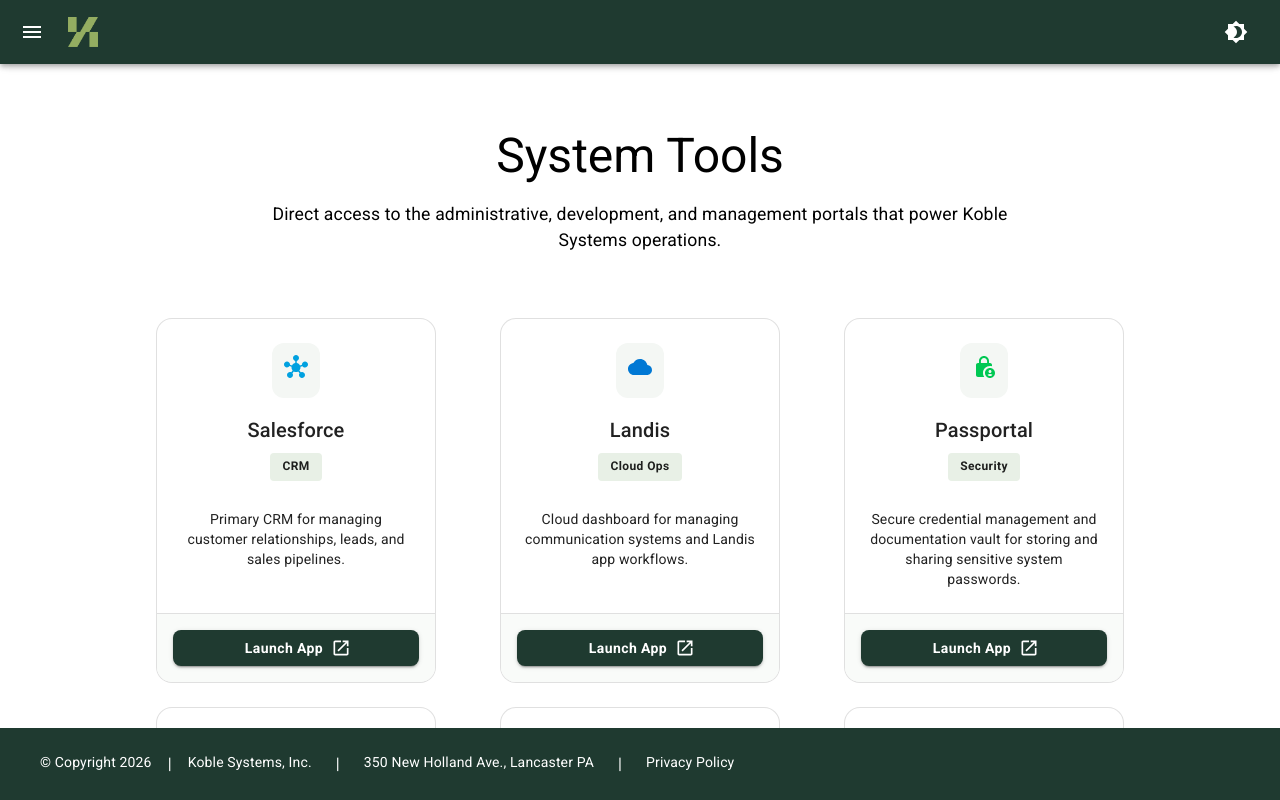
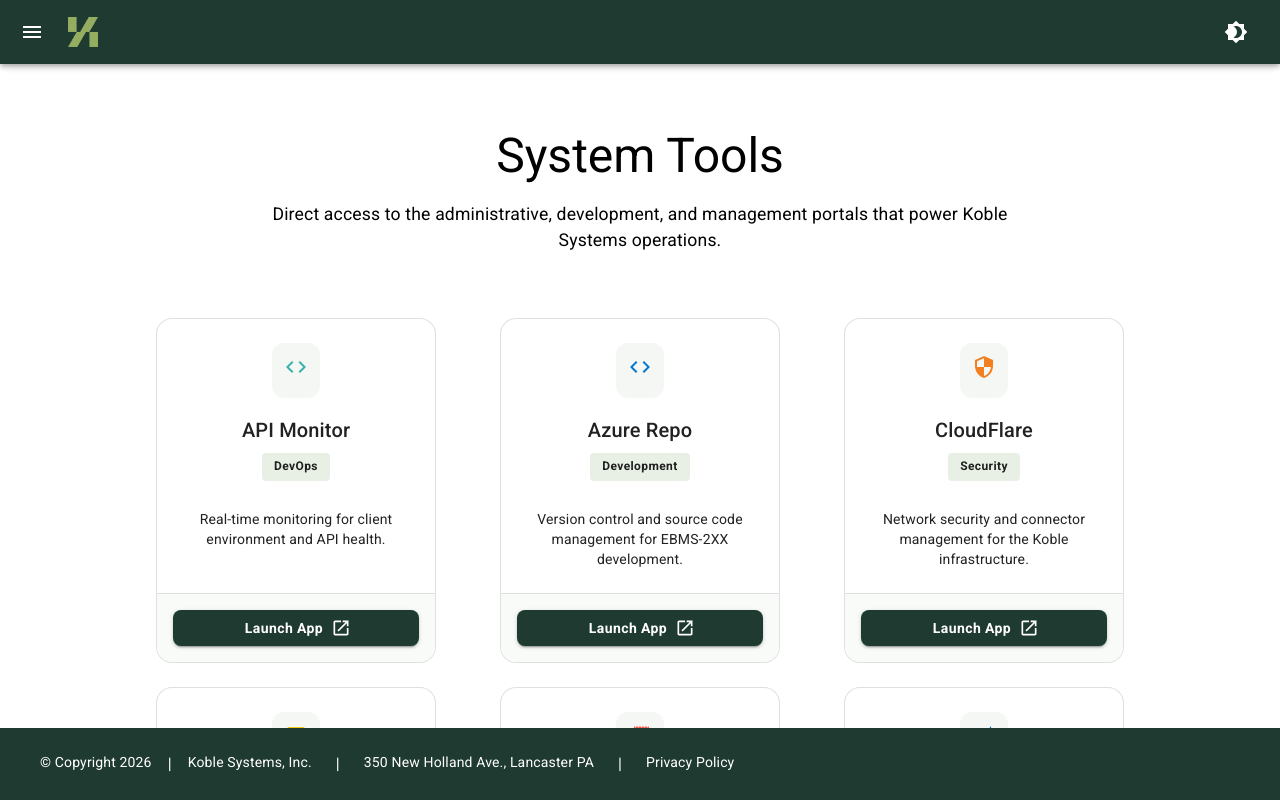
Before and after one commit to mevans-koble/resources, a React (Vite) app: page /tools in a window 1280 px wide. Built offline with nearby package versions, Linux system fonts and the light colour scheme.

Commit message:
added new tools

```diff
--- a/src/assets/info/Tools.jsx
+++ b/src/assets/info/Tools.jsx
@@ -19,6 +19,12 @@
 import StorefrontIcon from '@mui/icons-material/Storefront';
 import PointOfSaleIcon from '@mui/icons-material/PointOfSale';
 import LockPersonIcon from '@mui/icons-material/LockPerson';
+import ReceiptLongIcon from '@mui/icons-material/ReceiptLong';
+import AccountBalanceIcon from '@mui/icons-material/AccountBalance';
+import SettingsInputComponentIcon from '@mui/icons-material/SettingsInputComponent';
+import VisibilityIcon from '@mui/icons-material/Visibility';
+import SupportAgentIcon from '@mui/icons-material/SupportAgent';
+import AssessmentIcon from '@mui/icons-material/Assessment';
 
 const Tools = () => {
   const tools = [
@@ -113,8 +119,54 @@
       link: "https://dev.azure.com/koblesystems/ebms-2XX/_versionControl",
       icon: <Code sx={{ color: '#0078d4' }} />,
       tag: "Development"
-    }
+    },
+    {
+      title: "Expensify",
+      desc: "Platform for managing corporate expenses, receipt tracking, and employee reimbursements.",
+      link: "https://www.expensify.com/",
+      icon: <ReceiptLongIcon sx={{ color: '#ff5c4b' }} />,
+      tag: "Finance"
+    },
+    {
+      title: "Payrix",
+      desc: "Merchant portal (Worldpay for Platforms) for managing payment processing and platform-level transactions.",
+      link: "https://portal.worldpayforplatforms.com/Login.aspx",
+      icon: <AccountBalanceIcon sx={{ color: '#004a99' }} />,
+      tag: "Payments"
+    },
+    {
+      title: "Plaid",
+      desc: "API infrastructure for connecting bank accounts to EBMS and Koble financial services.",
+      link: "https://plaid.com/",
+      icon: <SettingsInputComponentIcon sx={{ color: '#000000' }} />,
+      tag: "Integration"
+    },
+    {
+      title: "SightStream",
+      desc: "Worldpay visibility tool for monitoring transaction health and payment data streams.",
+      link: "https://sightstream.worldpay.com/login",
+      icon: <VisibilityIcon sx={{ color: '#00bfa5' }} />,
+      tag: "Monitoring"
+    },
+    {
+      title: "Verifone Jira",
+      desc: "Dedicated Verifone service desk for logging hardware tickets and technical support requests.",
+      link: "https://jiraservicedesk.verifone.com/servicedesk/customer/portal/1",
+      icon: <SupportAgentIcon sx={{ color: '#2684ff' }} />,
+      tag: "Support"
+    },
+    {
+      title: "EBMS Upgrade History",
+      desc: "Analytical dashboard tracking version deployments, upgrade timelines, and legacy software distribution across the client base.",
+      link: "https://app.powerbi.com/groups/cda17dd6-822b-496b-a377-83d5508914cb/reports/aaf9b750-0d4b-4df2-95ea-ee789b23ff84/ReportSection8e52ec0a711e6f373862?experience=power-bi",
+      icon: <AssessmentIcon sx={{ color: '#f2c811' }} />,
+      tag: "Analytics"
+    },
   ];
+
+  const sortedTools = [...tools].sort((a, b) =>
+  a.title.localeCompare(b.title)
+);
 
   return (
     <Container maxWidth="lg" sx={{ mt: 5, mb: 8,  }}>
@@ -129,7 +181,7 @@
       </Box>
 
       <Grid container spacing={3} justifyContent="center" sx={{justifyContent: 'center'}}>
-        {tools.map((tool, i) => (
+        {sortedTools.map((tool, i) => (
           <Grid item key={i} sx={{ display: 'flex', justifyContent: 'center', flex: '0 0 auto', width: { xs: '100%', sm: '320px' } }}>
             <Card
               variant="outlined"
```
